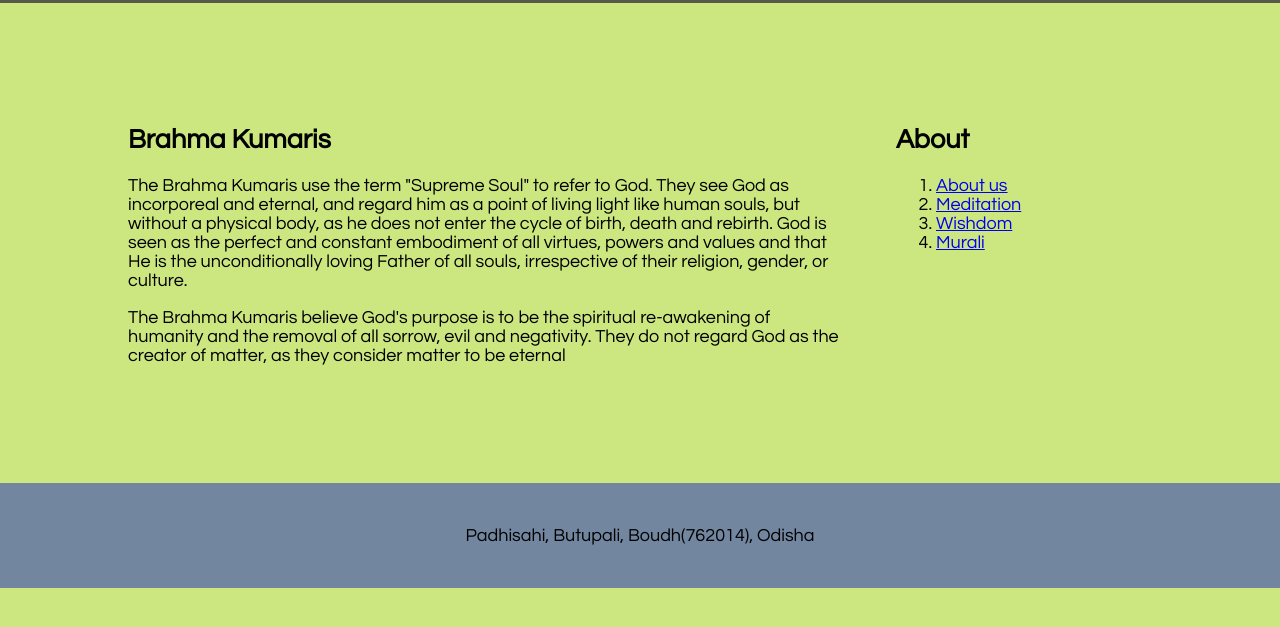
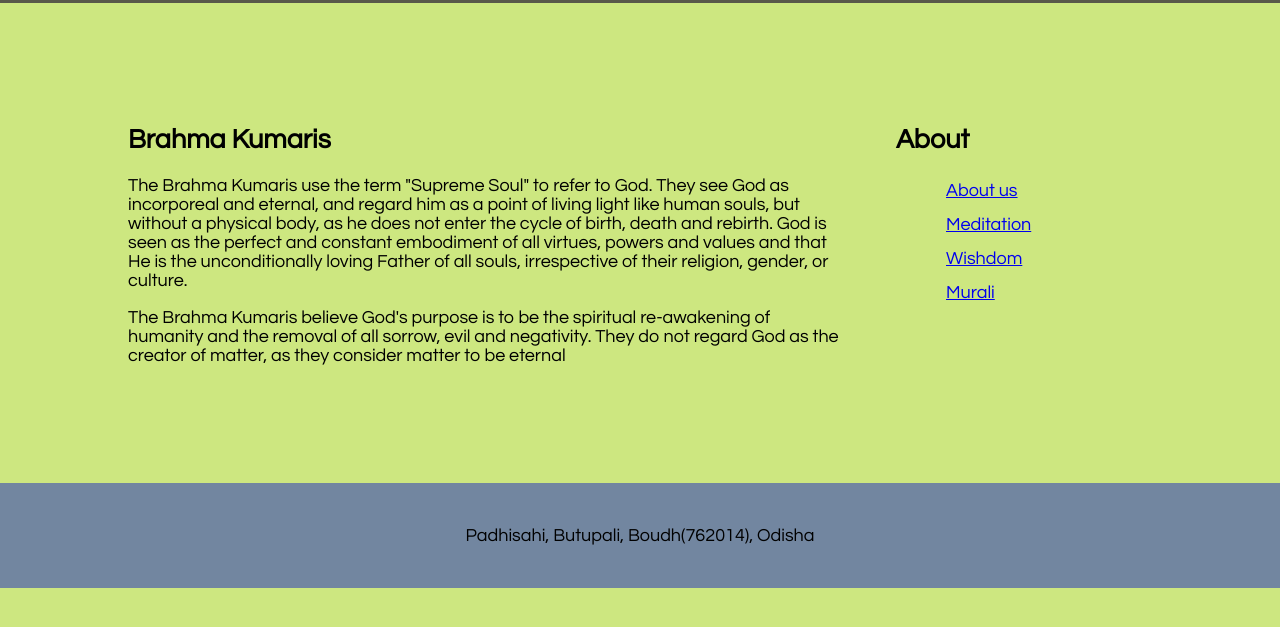
Before and after one commit to pramodpadhi/pramodpadhi.github.io, a plain HTML site: page index.html in a window 1280 px wide. Shown: the part 85-712 px from the top of the page. Drawn offline with Linux system fonts and the light colour scheme.

Commit message:
minor changes

```diff
--- a/css/style.css
+++ b/css/style.css
@@ -40,3 +40,10 @@
     padding: 25px 0;
     text-align: center;
 }
+
+li {
+    list-style-type: none;
+    margin: 5px;
+    padding: 5px;
+
+}
```
